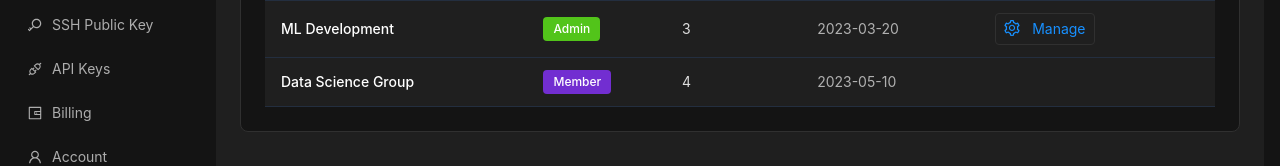
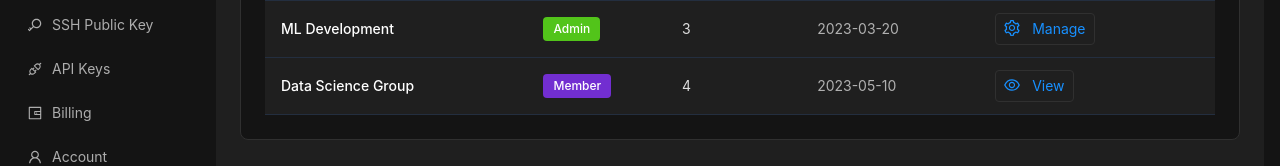
Before and after one commit to Normalnoise/gpu-server, a React (Vite) app: page /teams in a window 1280 px wide. Shown: the part 239-405 px from the top of the page. Built offline with nearby package versions, Linux system fonts and the light colour scheme.

Commit message:
add view button

```diff
--- a/src/pages/TeamList.tsx
+++ b/src/pages/TeamList.tsx
@@ -1,6 +1,6 @@
 import React, { useState } from 'react';
 import { Card, Table, Button, Space, Modal, message, Tag, Typography, Tooltip } from 'antd';
-import { TeamOutlined, DeleteOutlined, SettingOutlined, UserOutlined, CalendarOutlined } from '@ant-design/icons';
+import { TeamOutlined, DeleteOutlined, SettingOutlined, UserOutlined, CalendarOutlined, EyeOutlined } from '@ant-design/icons';
 import { useNavigate } from 'react-router-dom';
 import type { ColumnsType } from 'antd/es/table';
 
@@ -48,6 +48,10 @@ const TeamList: React.FC = () => {
 
   const handleManageTeam = (teamId: string) => {
     navigate(`/teams/${teamId}/manage`);
+  };
+
+  const handleViewTeamUsage = (teamId: string) => {
+    navigate(`/teams/${teamId}/manage#usage`);
   };
 
   const showDeleteConfirm = (team: Team) => {
@@ -156,6 +160,18 @@ const TeamList: React.FC = () => {
               </Button>
             </Tooltip>
           )}
+          {record.role === 'member' && (
+            <Tooltip title="View team usage analytics">
+              <Button
+                type="text"
+                icon={<EyeOutlined />}
+                onClick={() => handleViewTeamUsage(record.id)}
+                className="team-action-btn"
+              >
+                View
+              </Button>
+            </Tooltip>
+          )}
           {record.role === 'owner' && (
             <Tooltip title="Delete this team">
               <Button
--- a/src/pages/TeamManagement.tsx
+++ b/src/pages/TeamManagement.tsx
@@ -1,5 +1,5 @@
-import React, { useState, useMemo } from 'react';
-import { useParams } from 'react-router-dom';
+import React, { useState, useMemo, useEffect } from 'react';
+import { useParams, useLocation, useNavigate } from 'react-router-dom';
 import { Card, Tabs, Table, Button, Space, Tag, Modal, Form, Input, Select, message, Typography, Divider, Checkbox, Row, Col, DatePicker, Statistic, Tooltip, Radio } from 'antd';
 import ModelUsageDetailModal from '../components/ModelUsageDetailModal';
 import type { RadioChangeEvent } from 'antd';
@@ -34,7 +34,6 @@ import {
   LineChartOutlined,
   UserSwitchOutlined
 } from '@ant-design/icons';
-import { useNavigate } from 'react-router-dom';
 import type { ColumnsType } from 'antd/es/table';
 import { createInvitation, sendInvitationEmail } from '../services/invitationService';
 
@@ -131,6 +130,17 @@ const { RangePicker } = DatePicker;
 const TeamManagement: React.FC = () => {
   const { teamId } = useParams<{ teamId: string }>();
   const navigate = useNavigate();
+  const location = useLocation(); // Added useLocation
+  const [activeTabKey, setActiveTabKey] = useState('members');
+
+  useEffect(() => {
+    if (location.hash === '#usage') {
+      setActiveTabKey('usage');
+    } else {
+      setActiveTabKey('members'); // Default tab
+    }
+  }, [location.hash]);
+
   const [inviteModalVisible, setInviteModalVisible] = useState(false);
   const [apiKeyModalVisible, setApiKeyModalVisible] = useState(false);
   const [apiKeyNameValue, setApiKeyNameValue] = useState('');
@@ -1713,7 +1723,7 @@ const TeamManagement: React.FC = () => {
           Invite Member
         </Button>
       </Space>
-      <Tabs defaultActiveKey="members" className="team-management-tabs">
+      <Tabs activeKey={activeTabKey} onChange={setActiveTabKey} className="team-management-tabs">
         <TabPane
           tab={
             <span>
```
